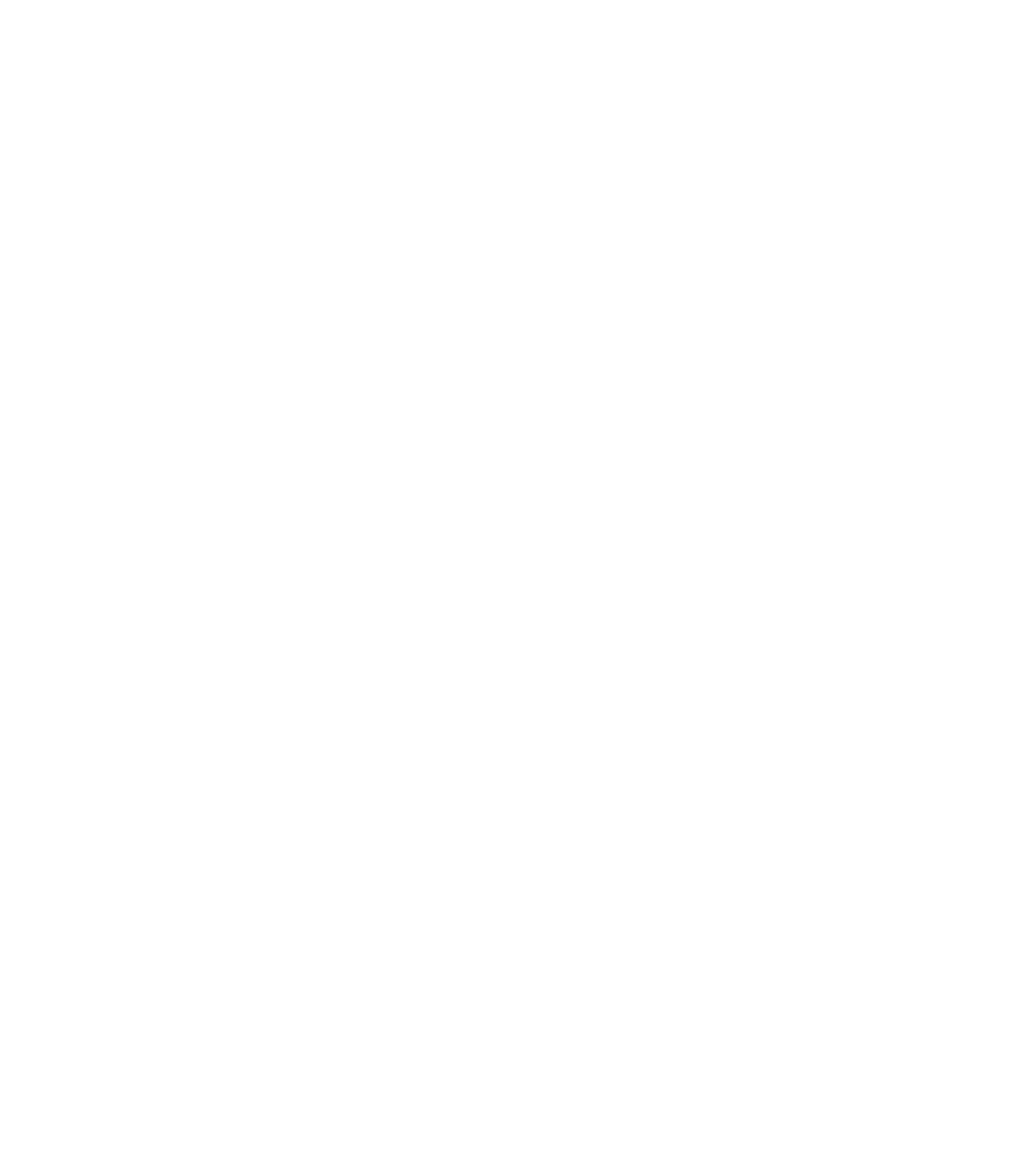
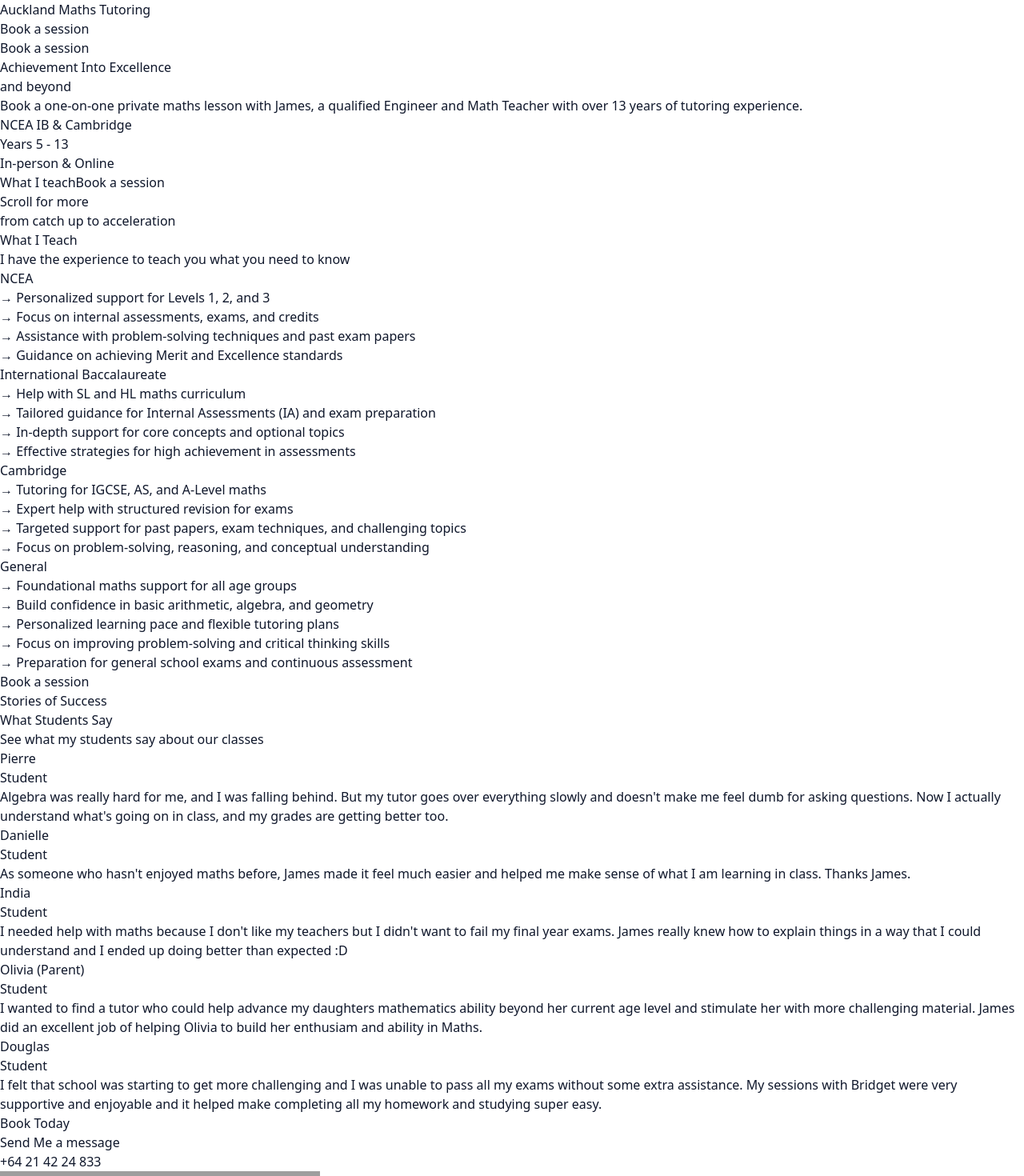
Before and after one commit to saroj-itexpert/frontForBack, a React app: page /blank-page in a window 1280 px wide. Before the commit this address had no page. Shown: the top 1470 px of the page at 80% size. Before the commit the page ends 800 px from the top, so only its background shows below. Built offline with nearby package versions, Linux system fonts and the light colour scheme; grey boxes are pictures that could not be loaded; the HTML template or start-up script is replaced by a standard one.

Commit message:
dynamic card

```diff
--- a/src/App.jsx
+++ b/src/App.jsx
@@ -3,6 +3,7 @@ import HomePage from "./pages/HomePage";
 import CreatePage from "./pages/CreatePage";
 import SinglePage from "./pages/SinglePage";
 import EditPage from "./pages/EditPage";
+import Blank from "./pages/Blank";
 
 function App() {
   return (
@@ -10,6 +11,7 @@ function App() {
       <BrowserRouter>
         <Routes>
           <Route path="/" element={<HomePage />} />
+          <Route path="/blank-page" element={<Blank />} />
           <Route path="/create-page" element={<CreatePage />} />
           <Route path="/single-page/:id" element={<SinglePage />} />
           <Route path="/edit-page" element={<EditPage />} />
--- /dev/null
+++ b/src/pages/Blank.jsx
@@ -0,0 +1,203 @@
+import React from "react";
+
+const Blank = () => {
+  return (
+    <div className="text-slate-900">
+      <div>
+        <header>
+          <h1>Auckland Maths Tutoring</h1>
+          <button>Book a session</button>
+          <div>
+            <button>Book a session</button>
+          </div>
+        </header>
+        <main>
+          <section id="hero">
+            <div>
+              <h2>Achievement Into Excellence</h2>
+              <h4>and beyond</h4>
+            </div>
+            <p>
+              <span>Book a one-on-one private maths lesson</span> with James, a
+              qualified Engineer and Math Teacher with over 13 years of tutoring
+              experience.
+            </p>
+            <div>
+              <div>NCEA IB &amp; Cambridge</div>
+              <div>Years 5 - 13</div>
+              <div>In-person &amp; Online</div>
+            </div>
+            <div>
+              <button>What I teach</button>
+              <button>Book a session</button>
+            </div>
+            <div>
+              <p>Scroll for more</p>
+              <div />
+            </div>
+          </section>
+          <section id="maths">
+            <div>
+              <p>from catch up to acceleration</p>
+              <div>
+                <h3>What I Teach</h3>
+                <p>I have the experience to teach you what you need to know</p>
+              </div>
+              <div>
+                <div>
+                  <h4>NCEA</h4>
+                  <p>→ Personalized support for Levels 1, 2, and 3</p>
+                  <p>→ Focus on internal assessments, exams, and credits</p>
+                  <p>
+                    → Assistance with problem-solving techniques and past exam
+                    papers
+                  </p>
+                  <p>→ Guidance on achieving Merit and Excellence standards</p>
+                </div>
+                <div>
+                  <h4>International Baccalaureate</h4>
+                  <p>→ Help with SL and HL maths curriculum</p>
+                  <p>
+                    → Tailored guidance for Internal Assessments (IA) and exam
+                    preparation
+                  </p>
+                  <p>
+                    → In-depth support for core concepts and optional topics
+                  </p>
+                  <p>
+                    → Effective strategies for high achievement in assessments
+                  </p>
+                </div>
+                <div>
+                  <h4>Cambridge</h4>
+                  <p>→ Tutoring for IGCSE, AS, and A-Level maths</p>
+                  <p>→ Expert help with structured revision for exams</p>
+                  <p>
+                    → Targeted support for past papers, exam techniques, and
+                    challenging topics
+                  </p>
+                  <p>
+                    → Focus on problem-solving, reasoning, and conceptual
+                    understanding
+                  </p>
+                </div>
+                <div>
+                  <h4>General</h4>
+                  <p>→ Foundational maths support for all age groups</p>
+                  <p>
+                    → Build confidence in basic arithmetic, algebra, and
+                    geometry
+                  </p>
+                  <p>
+                    → Personalized learning pace and flexible tutoring plans
+                  </p>
+                  <p>
+                    → Focus on improving problem-solving and critical thinking
+                    skills
+                  </p>
+                  <p>
+                    → Preparation for general school exams and continuous
+                    assessment
+                  </p>
+                </div>
+              </div>
+              <button>Book a session</button>
+            </div>
+          </section>
+          <section id="reviews">
+            <p>Stories of Success</p>
+            <div>
+              <h3>What Students Say</h3>
+              <p>See what my students say about our classes</p>
+            </div>
+            <div>
+              <div>
+                <div>
+                  <div>
+                    <p>Pierre</p>
+                    <p>Student</p>
+                  </div>
+                  <p>
+                    Algebra was really hard for me, and I was falling behind.
+                    But my tutor goes over everything slowly and doesn't make me
+                    feel dumb for asking questions. Now I actually understand
+                    what's going on in class, and my grades are getting better
+                    too.
+                  </p>
+                </div>
+                <div>
+                  <div>
+                    <p>Danielle</p>
+                    <p>Student</p>
+                  </div>
+                  <p>
+                    As someone who hasn't enjoyed maths before, James made it
+                    feel much easier and helped me make sense of what I am
+                    learning in class. Thanks James.
+                  </p>
+                </div>
+                <div>
+                  <div>
+                    <p>India</p>
+                    <p>Student</p>
+                  </div>
+                  <p>
+                    I needed help with maths because I don't like my teachers
+                    but I didn't want to fail my final year exams. James really
+                    knew how to explain things in a way that I could understand
+                    and I ended up doing better than expected :D
+                  </p>
+                </div>
+              </div>
+              <div>
+                <div>
+                  <div>
+                    <p>Olivia (Parent)</p>
+                    <p>Student</p>
+                  </div>
+                  <p>
+                    I wanted to find a tutor who could help advance my daughters
+                    mathematics ability beyond her current age level and
+                    stimulate her with more challenging material. James did an
+                    excellent job of helping Olivia to build her enthusiam and
+                    ability in Maths.
+                  </p>
+                </div>
+                <div>
+                  <div>
+                    <p>Douglas</p>
+                    <p>Student</p>
+                  </div>
+                  <p>
+                    I felt that school was starting to get more challenging and
+                    I was unable to pass all my exams without some extra
+                    assistance. My sessions with Bridget were very supportive
+                    and enjoyable and it helped make completing all my homework
+                    and studying super easy.
+                  </p>
+                </div>
+              </div>
+            </div>
+          </section>
+          <section id="services">
+            <p>Book Today</p>
+            <p>Send Me a message</p>
+            <h3>+64 21 42 24 833</h3>
+          </section>
+        </main>
+        <footer>
+          <a target="_blank" href="https://www.linkedin.com/in/jamezmcarthur/">
+            <img
+              src="https://media.licdn.com/dms/image/v2/C5603AQG6Q4W3kWANtw/profile-displayphoto-shrink_400_400/profile-displayphoto-shrink_400_400/0/1630988413596?e=1752105600&v=beta&t=-hYSuomF1nMSIxNHoC8u6BbEYOQeOQbFVYQDD2GcD0s"
+              alt="pfp"
+            />
+            <p>LinkedIn</p>
+            <i classname="fa-brands fa-linkedin-in" />
+          </a>
+        </footer>
+      </div>
+    </div>
+  );
+};
+
+export default Blank;
--- a/src/pages/SinglePage.jsx
+++ b/src/pages/SinglePage.jsx
@@ -1,9 +1,33 @@
-import React from 'react'
+import axios from "axios";
+import React, { useEffect, useState } from "react";
+import { useParams } from "react-router-dom";
+import Navbar from "./Navbar";
 
 const SinglePage = () => {
+  const { id } = useParams();
+  const [singleBookData, setSingleBookData] = useState([]);
+  console.log(id);
+
+  const fetchSingleBook = async () => {
+    const bookFromBackend = await axios.get(
+      "http://localhost:4000/books/" + id
+    );
+    setSingleBookData(bookFromBackend.data.datas);
+  };
+
+  useEffect(() => {
+    fetchSingleBook();
+  }, []);
+  console.log(singleBookData);
+
   return (
-    <div><h1 class="text-green-500 text-2xl">This is for Single page</h1></div>
-  )
-}
+    <>
+      <h1>{singleBookData.bookKoName}</h1>
+      <h1>{singleBookData.bookPrice}</h1>
+      <h1>{singleBookData.bookAuthor}</h1>
+      <h1>{singleBookData.bookGenre}</h1>
+    </>
+  );
+};
 
-export default SinglePage
+export default SinglePage;
```
